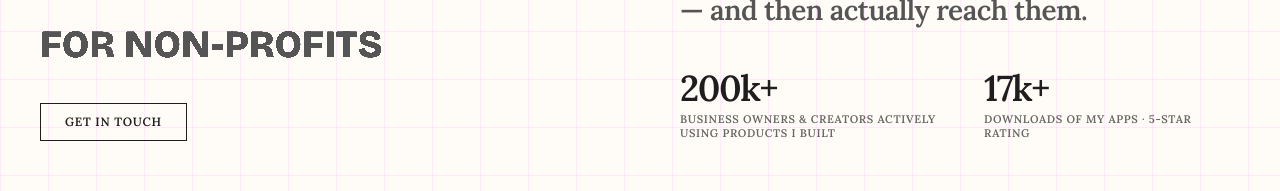
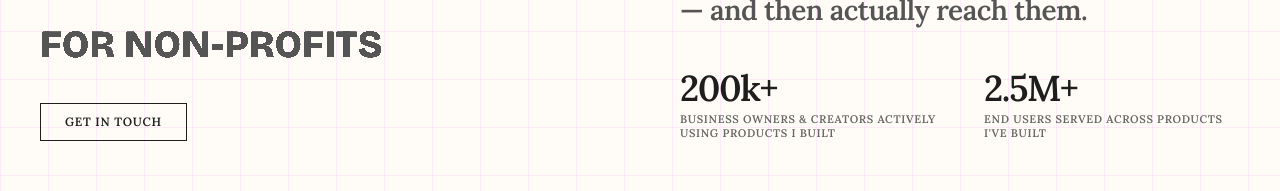
Before and after one commit to benbyram/portfolio, a Next.js app: page / in a window 1280 px wide. Shown: the part 449-640 px from the top of the page. Built offline with nearby package versions, Linux system fonts and the light colour scheme.

Commit message:
Update hero stat to 2.5M+ end users served
Co-Authored-By: Claude Sonnet 4.6 <noreply@anthropic.com>

```diff
--- a/src/app/page.tsx
+++ b/src/app/page.tsx
@@ -217,8 +217,8 @@ export default function Home() {
               <div style={{ fontSize: "11px", letterSpacing: "0.06em", textTransform: "uppercase", marginTop: "6px", color: "#666" }}>Business owners & creators actively using products I built</div>
             </div>
             <div>
-              <div style={{ fontSize: "36px", fontWeight: 700, letterSpacing: "-0.04em", lineHeight: 1 }}>17k+</div>
-              <div style={{ fontSize: "11px", letterSpacing: "0.06em", textTransform: "uppercase", marginTop: "6px", color: "#666" }}>Downloads of my apps · 5-star rating</div>
+              <div style={{ fontSize: "36px", fontWeight: 700, letterSpacing: "-0.04em", lineHeight: 1 }}>2.5M+</div>
+              <div style={{ fontSize: "11px", letterSpacing: "0.06em", textTransform: "uppercase", marginTop: "6px", color: "#666" }}>End users served across products I&apos;ve built</div>
             </div>
           </div>
         </div>
```
